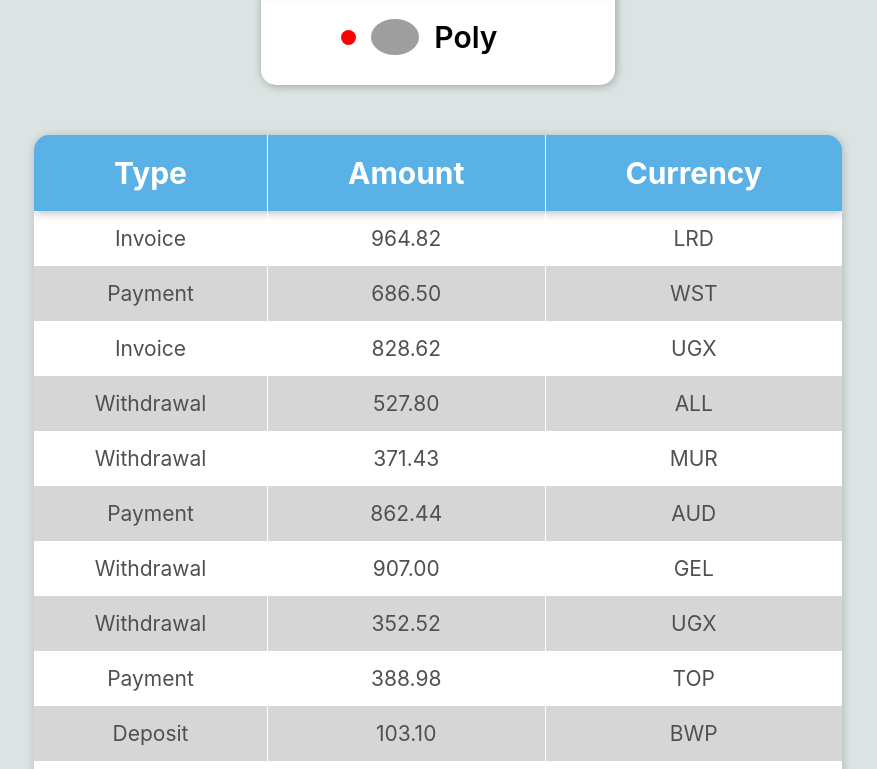
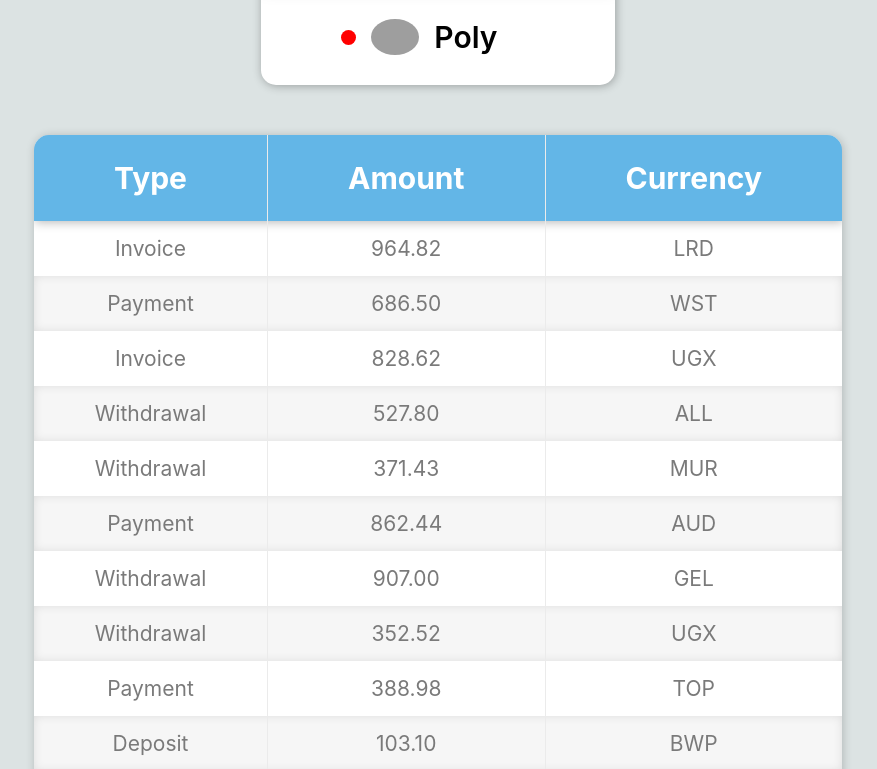
Before and after one commit to anettgor/goit-react-hw-01-components, a React (Create React App) app: page / in a window 1280 px wide. Shown: the part 1400-2169 px from the top of the page, without its empty margins (202-1079 px from the left). Built offline with nearby package versions, Linux system fonts and the light colour scheme; grey boxes are pictures that could not be loaded.

Commit message:
table style change

```diff
--- a/src/components/Transactions/Transactions.module.css
+++ b/src/components/Transactions/Transactions.module.css
@@ -7,17 +7,17 @@
   overflow: hidden;
 }
 thead {
-  background-color: #59b1e5;
+  background-color: #63b6e7;
   color: white;
   font-size: 30px;
   box-shadow: 1px 1px 10px rgba(0, 0, 0, 0.3);
 }
 th {
-  padding: 20px 80px;
+  padding: 25px 80px;
 }
 th:not(:last-of-type),
 td:not(:last-of-type) {
-  border-right: 1px solid white;
+  border-right: 1px solid rgb(235, 235, 235);
 }
 td {
   text-transform: capitalize;
@@ -25,9 +25,10 @@ td {
   padding-top: 15px;
   padding-bottom: 15px;
   text-align: center;
-  color: rgb(80, 80, 80);
+  color: rgb(122, 122, 122);
 }
 
 tr:nth-of-type(even) {
-  background-color: #d7d6d6;
+  background-color: #f6f6f6;
+  box-shadow: 0px 0px 10px inset rgba(0, 0, 0, 0.1);
 }
```
